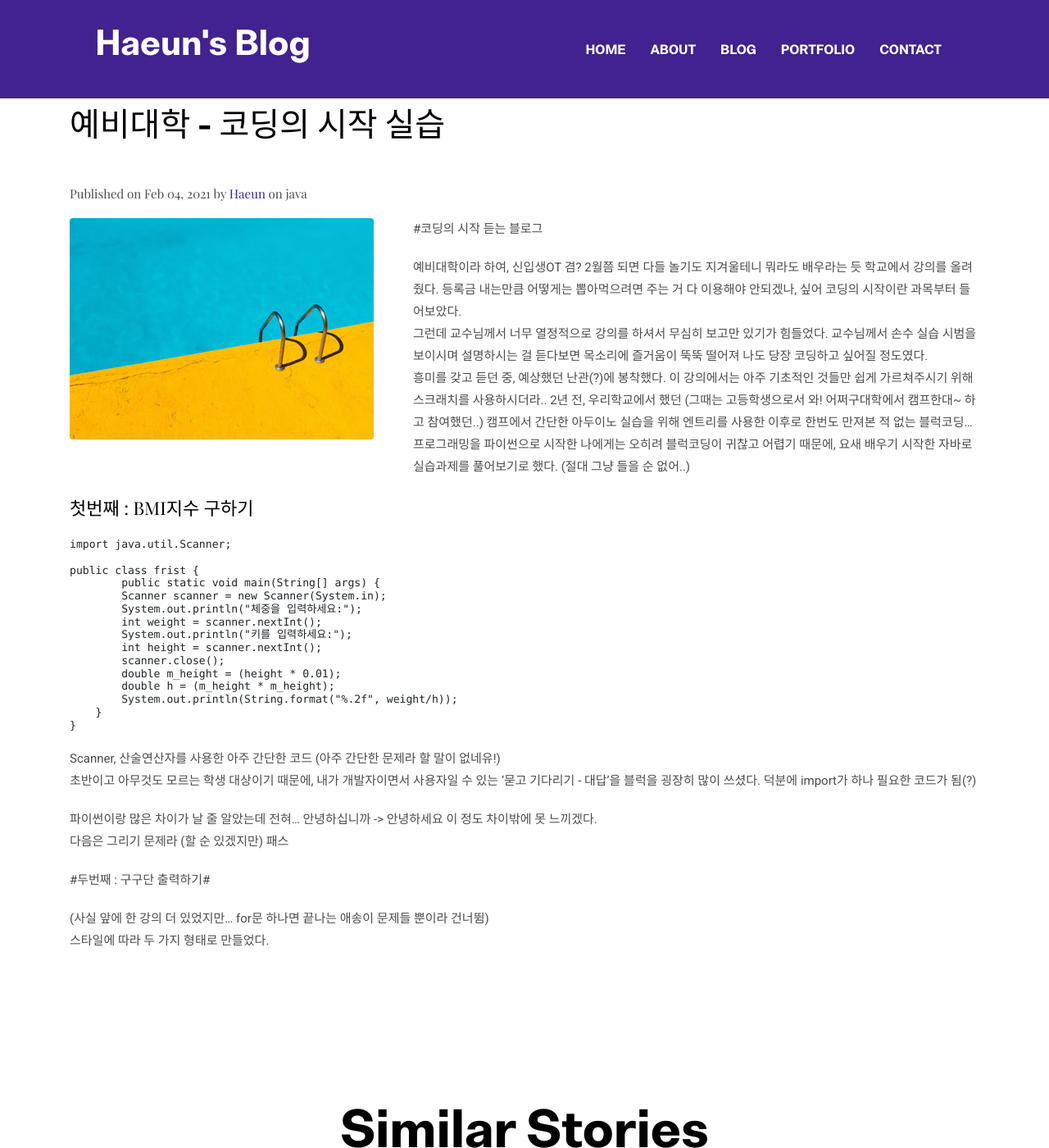
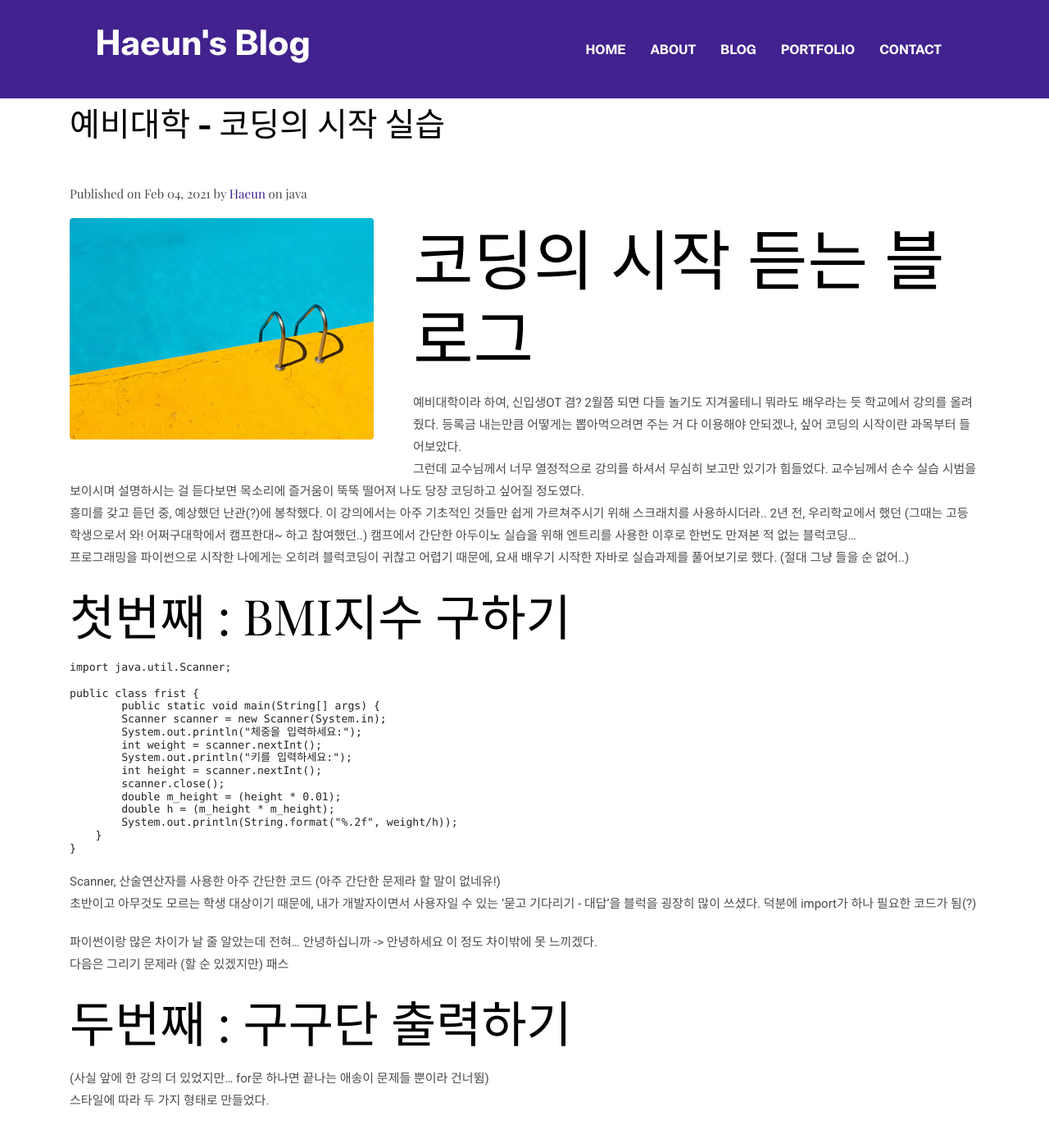
Before and after one commit to cheongsan16/cheongsan16.g, a Jekyll site: the page built from _posts/2021-02-04-precollege.md, in a window 1280 px wide and 1400 px high, scrolled down 457 px. Shown: the whole window at 82% size. Built offline with Jekyll 4.4.1, drawn with Linux system fonts in a browser that asks for light colours; some of the changed text lies outside the part shown.

````diff
--- a/_posts/2021-02-04-precollege.md
+++ b/_posts/2021-02-04-precollege.md
@@ -7,7 +7,8 @@ author: Haeun
 tags:   java
 ---
 
-#코딩의 시작 듣는 블로그
+코딩의 시작 듣는 블로그
+=======================
 
 예비대학이라 하여, 신입생OT 겸? 2월쯤 되면 다들 놀기도 지겨울테니 뭐라도 배우라는 듯 학교에서 강의를 올려줬다.
 등록금 내는만큼 어떻게는 뽑아먹으려면 주는 거 다 이용해야 안되겠나, 싶어 코딩의 시작이란 과목부터 들어보았다.
@@ -16,7 +17,8 @@ tags:   java
 2년 전, 우리학교에서 했던 (그때는 고등학생으로서 와! 어쩌구대학에서 캠프한대~ 하고 참여했던..) 캠프에서 간단한 아두이노 실습을 위해 엔트리를 사용한 이후로 한번도 만져본 적 없는 블럭코딩...<br>
 프로그래밍을 파이썬으로 시작한 나에게는 오히려 블럭코딩이 귀찮고 어렵기 때문에, 요새 배우기 시작한 자바로 실습과제를 풀어보기로 했다. (절대 그냥 들을 순 없어..)
 
-**첫번째 : BMI지수 구하기**
+첫번째 : BMI지수 구하기
+------
 ```
 import java.util.Scanner;
 
@@ -42,7 +44,7 @@ Scanner, 산술연산자를 사용한 아주 간단한 코드
 파이썬이랑 많은 차이가 날 줄 알았는데 전혀... 안녕하십니까 -> 안녕하세요 이 정도 차이밖에 못 느끼겠다.<br>
 다음은 그리기 문제라 (할 순 있겠지만) 패스
 
-#두번째 : 구구단 출력하기#
-
+두번째 : 구구단 출력하기
+------
 (사실 앞에 한 강의 더 있었지만... for문 하나면 끝나는 애송이 문제들 뿐이라 건너뜀)<br>
 스타일에 따라 두 가지 형태로 만들었다.<br>
````
